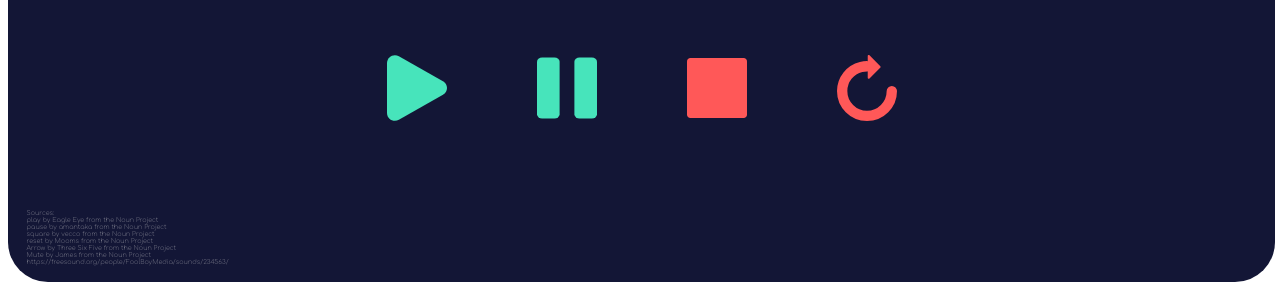
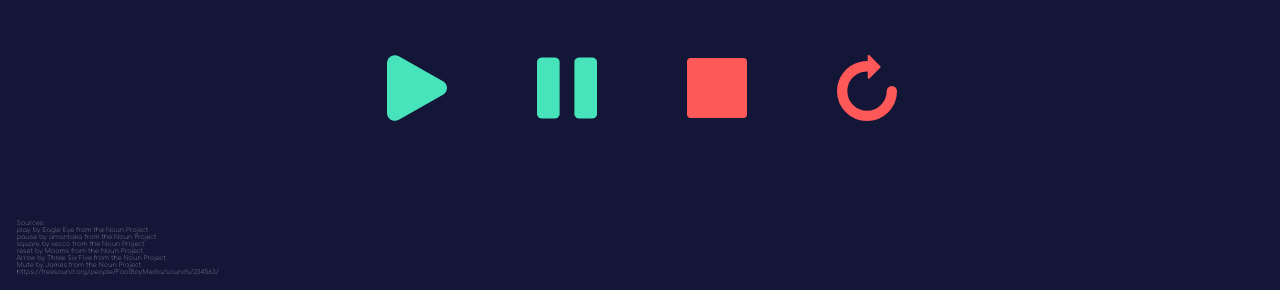
Before and after one commit to fillingthemoon/pomodoro-timer, a plain HTML site: page index.html in a window 1280 px wide. Shown: the part 510-800 px from the top of the page. Drawn offline with Linux system fonts and the light colour scheme.

Commit message:
added body background

```diff
--- a/styles.css
+++ b/styles.css
@@ -1,8 +1,12 @@
+body {
+    background-color: #131636;
+}
+
 .layout-container {
-    background-color: #131636;
     border-radius: 40px;
     display: flex;
     flex-direction: column;
+    flex-wrap: no-wrap;
     align-items: center;
     font-family: Comfortaa;
     height: 98vh;
@@ -216,7 +220,7 @@ p {
     margin: 10px;
     color: #6e6f80;
     bottom: 0;
-    padding: 15px;
+    padding: 5px;
     position: absolute;
 }
 
@@ -226,7 +230,7 @@ path:hover {
 
 .bottom {
     order: 3;
-    height: 300px;
+    height: 250px;
     width: 100vw;
     font-size: 0.5em;
     text-align: left;
```
